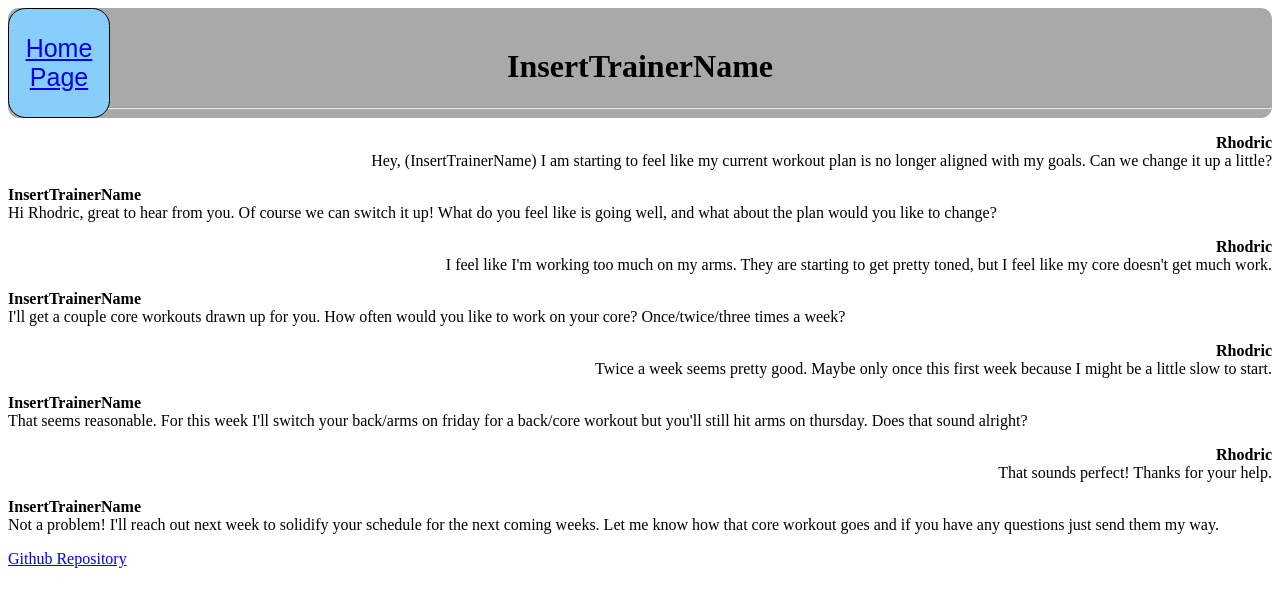
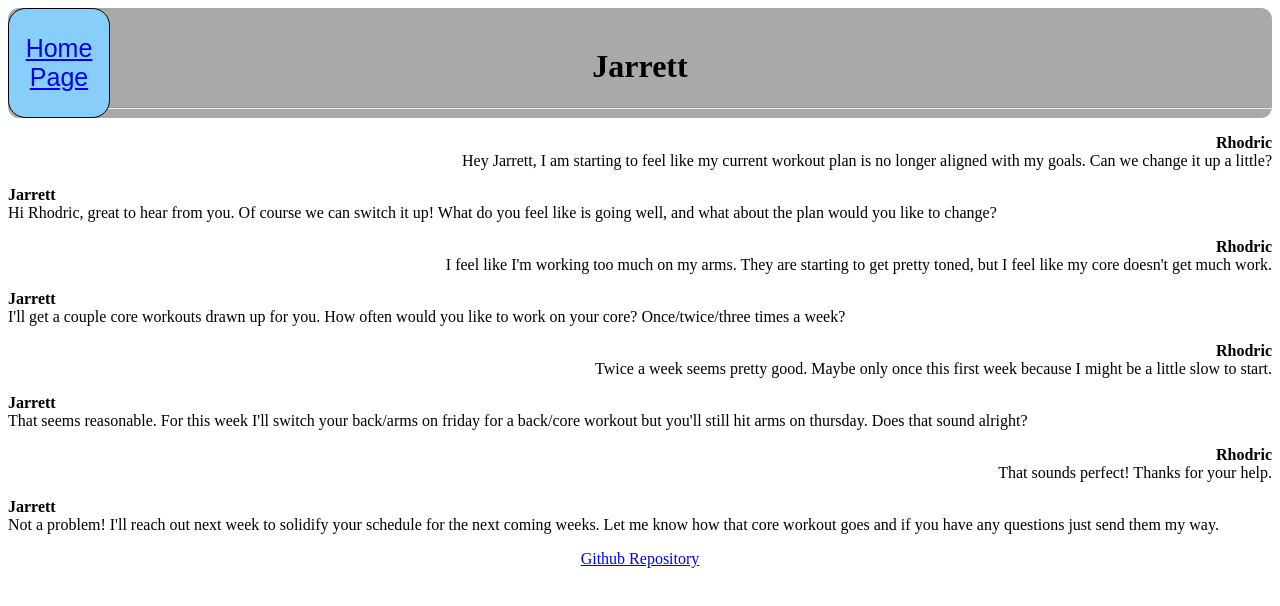
Before and after one commit to rmccurdy268/startup, a plain HTML site: page dm.html in a window 1280 px wide. Drawn offline with Linux system fonts and the light colour scheme.

Commit message:
changed name in dm's to jarrett and aligned footers to center of page

```diff
--- a/dm.html
+++ b/dm.html
@@ -15,20 +15,20 @@
         </div>
       </nav>
     </br>
-        <h1 style="text-align: center;">InsertTrainerName</h1>
+        <h1 style="text-align: center;">Jarrett</h1>
         <hr>
     </header>
     <main>
 
         <!--Chat function is part of the Websocket data -- will be implemented later for now this page is simulated HTML conversation-->
-        <p style="text-align: right;"><strong>Rhodric </strong></br>Hey, (InsertTrainerName) I am starting to feel like my current workout plan is no longer aligned with my goals. Can we change it up a little?</p>
-        <p><strong>InsertTrainerName </strong></br> Hi Rhodric, great to hear from you. Of course we can switch it up! What do you feel like is going well, and what about the plan would you like to change?</p>
+        <p style="text-align: right;"><strong>Rhodric </strong></br>Hey Jarrett, I am starting to feel like my current workout plan is no longer aligned with my goals. Can we change it up a little?</p>
+        <p><strong>Jarrett </strong></br> Hi Rhodric, great to hear from you. Of course we can switch it up! What do you feel like is going well, and what about the plan would you like to change?</p>
         <p style="text-align: right;"><strong>Rhodric </strong></br>I feel like I'm working too much on my arms. They are starting to get pretty toned, but I feel like my core doesn't get much work.</p>
-        <p><strong>InsertTrainerName </strong></br>I'll get a couple core workouts drawn up for you. How often would you like to work on your core? Once/twice/three times a week?</p>
+        <p><strong>Jarrett </strong></br>I'll get a couple core workouts drawn up for you. How often would you like to work on your core? Once/twice/three times a week?</p>
         <p style="text-align: right;"><strong>Rhodric </strong></br>Twice a week seems pretty good. Maybe only once this first week because I might be a little slow to start.</p>
-        <p><strong>InsertTrainerName </strong></br>That seems reasonable. For this week I'll switch your back/arms on friday for a back/core workout but you'll still hit arms on thursday. Does that sound alright?</p>
+        <p><strong>Jarrett </strong></br>That seems reasonable. For this week I'll switch your back/arms on friday for a back/core workout but you'll still hit arms on thursday. Does that sound alright?</p>
         <p style="text-align: right;"><strong>Rhodric </strong></br>That sounds perfect! Thanks for your help.</p>
-        <p><strong>InsertTrainerName </strong></br>Not a problem! I'll reach out next week to solidify your schedule for the next coming weeks. Let me know how that core workout goes and if you have any questions just send them my way.</p>
+        <p><strong>Jarrett </strong></br>Not a problem! I'll reach out next week to solidify your schedule for the next coming weeks. Let me know how that core workout goes and if you have any questions just send them my way.</p>
 
     </main>
     <footer>
--- a/styles.css
+++ b/styles.css
@@ -84,3 +84,7 @@ body{
     margin:8px;
     height:100vh
 }
+footer{
+    justify-content: center;
+    text-align: center;
+}
```
Also changed, not shown: pastWorkouts.html (+1 -1 lines).
